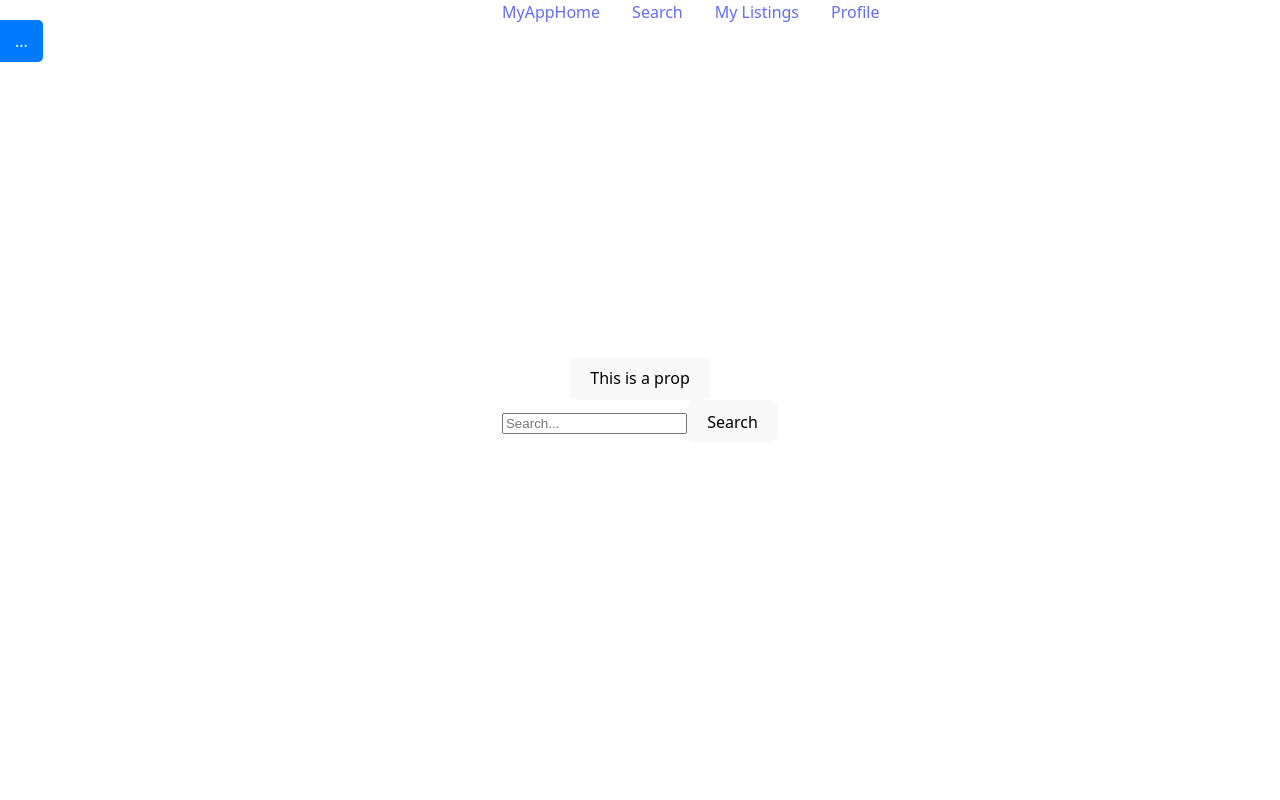
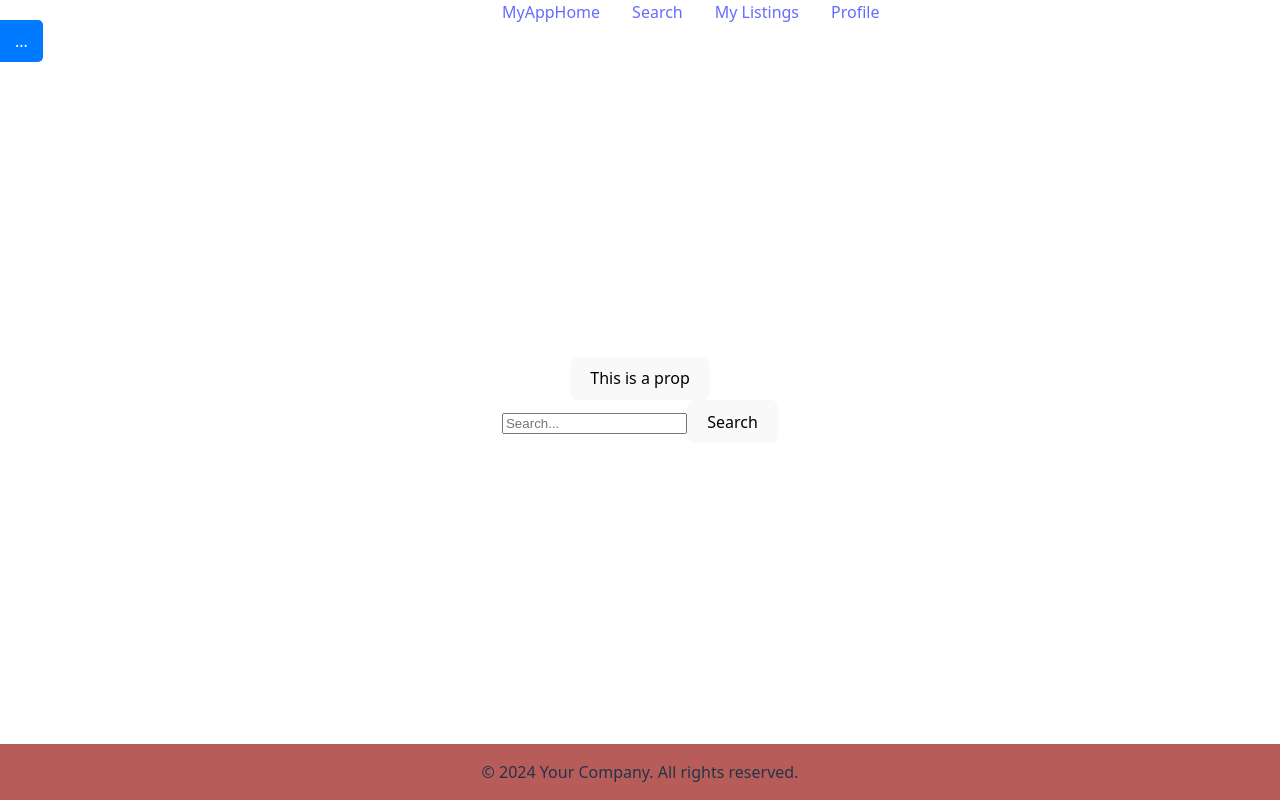
Before and after one commit to GraemeIBB/360proj, a React (Vite) app in the folder frontend/: page / in a window 1280 px wide. Built offline with nearby package versions, Linux system fonts and the light colour scheme.

Commit message:
feat: basic footer component added, will need to be filled out later

```diff
--- a/frontend/src/Zoo.jsx
+++ b/frontend/src/Zoo.jsx
@@ -2,6 +2,7 @@ import SearchBar from './components/SearchBar.jsx'
 import Sidebar from './components/Sidebar.jsx'
 import Navbar from './components/Navbar.jsx'
 import Button from './components/Button.jsx'
+import Footer from './components/Footer.jsx'
 
 function Zoo(){
     return(
@@ -23,6 +24,7 @@ function Zoo(){
                 <p>Ut enim ad minim veniam, quis nostrud exercitation ullamco laboris nisi ut aliquip ex ea commodo consequat.</p>
             </Sidebar>
             <Navbar />
+            <Footer />
         </>
     )
 }
--- /dev/null
+++ b/frontend/src/components/Footer.css
@@ -0,0 +1,9 @@
+.footer {
+    background-color: rgb(184, 92, 90);
+    position: fixed;
+    left: 0;
+    bottom: 0;
+    width: 100%;
+    z-index: 1000;
+    text-align: center;
+}
--- /dev/null
+++ b/frontend/src/components/Footer.jsx
@@ -0,0 +1,12 @@
+import React from 'react';
+import './Footer.css';
+
+function Footer() {
+    return (
+        <footer className="footer">
+            <p>&copy; 2024 Your Company. All rights reserved.</p>
+        </footer>
+    )
+}
+
+export default Footer;
```
